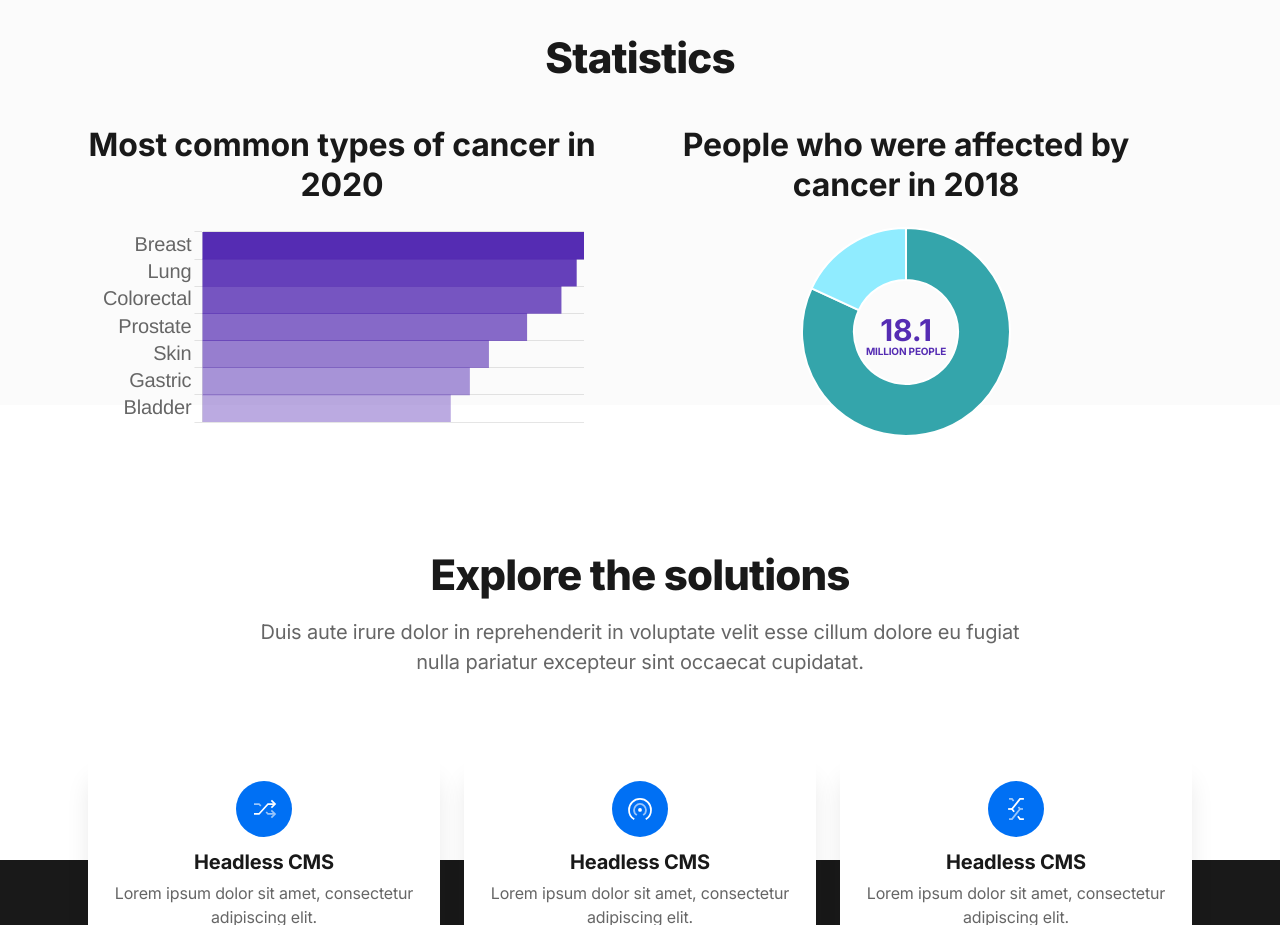
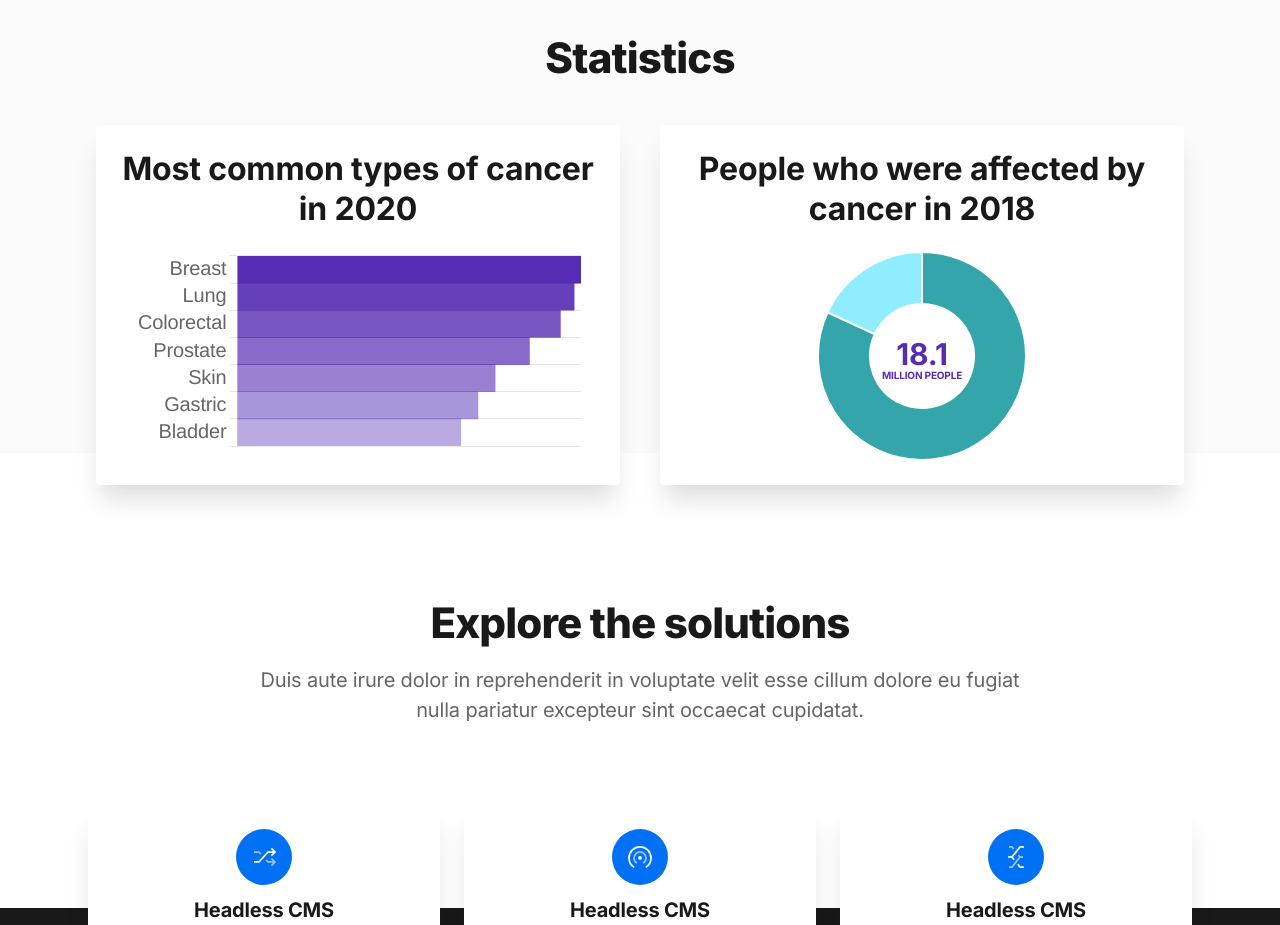
Before and after one commit to Scrabxd/B-Care, a Next.js app: page / in a window 1280 px wide. Shown: the part 1240-2165 px from the top of the page. Built offline with nearby package versions, Linux system fonts and the light colour scheme.

Commit message:
Update Statistics
Cards design were added.

```diff
--- a/components/features.tsx
+++ b/components/features.tsx
@@ -39,8 +39,8 @@ export default function Features() {
 
             {/* Content Left */}
             <div className="max-w-xl md:max-w-none md:w-full mx-auto md:col-span-7 lg:col-span-6 md:mt-6 text-center" data-aos="fade-right">
-              <div className="md:pr-4 lg:pr-6 xl:pr-8 mb-8">
-                <div>
+              <div className="md:pr-4 lg:px-2 xl:px-2 mb-8">
+                <div className="relative flex flex-col items-center p-6 bg-white rounded shadow-xl">
                   <h3 className="h3 mb-3">Most common types of cancer in 2020</h3>
                     <StatisticsChart1 />
                 </div>
@@ -48,8 +48,8 @@ export default function Features() {
             </div>
             {/* Content Right */}
             <div className="max-w-xl md:max-w-none md:w-full mx-auto md:col-span-7 lg:col-span-6 md:mt-6 text-center" data-aos="fade-left">
-              <div className="md:pr-4 lg:pr-6 xl:pr-8 mb-8">
-                <div>
+              <div className="md:pr-4 lg:px-2 xl:px-2 mb-8">
+                <div className="relative flex flex-col items-center p-6 bg-white rounded shadow-xl">
                   <h3 className="h3 mb-3">People who were affected by cancer in 2018</h3>
                   <div className="flex justify-center">
                     <StatisticsChart2 />
--- a/components/statisticsBars.tsx
+++ b/components/statisticsBars.tsx
@@ -71,5 +71,5 @@ export const StatisticsChart1 = () => {
     };
   }, []);
 
-  return <canvas ref={chartRef} style={{ maxWidth: '510px', maxHeight: '220px', width: '100%', height: '100%' }}/>;
+  return <canvas ref={chartRef} style={{ maxWidth: '470px', maxHeight: '220px', width: '100%', height: '100%' }}/>;
 };
--- a/components/statisticsDoughnut.tsx
+++ b/components/statisticsDoughnut.tsx
@@ -14,11 +14,18 @@ const data = {
         'rgba(52, 165, 171, 1)',
         'rgba(144, 236, 255, 1)',
       ]
-  }]
+  }],
 }
 
 const options = {
-
+  plugins:{
+    leyend: {
+      display: false,
+    },
+    tooltip: {
+      enabled: false,
+    }
+  }
 }
 
 const textCenter = {
```
